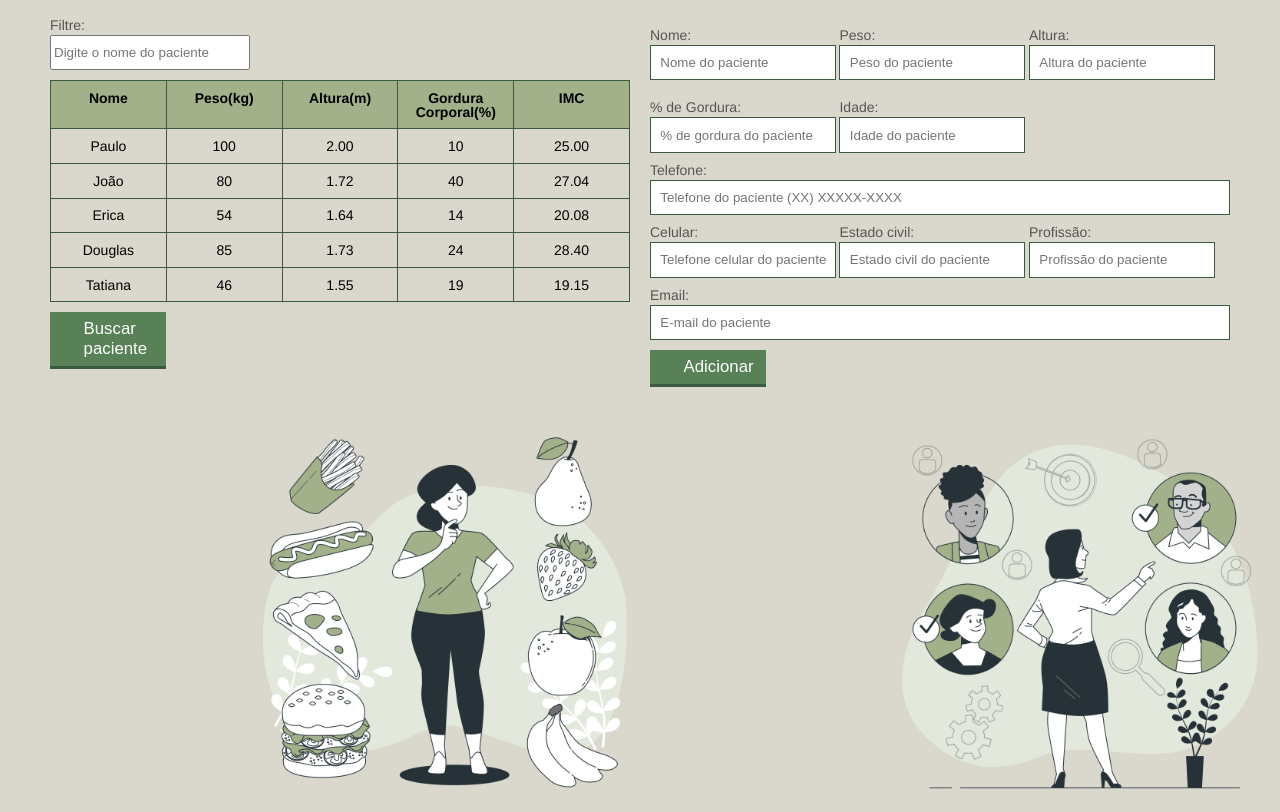
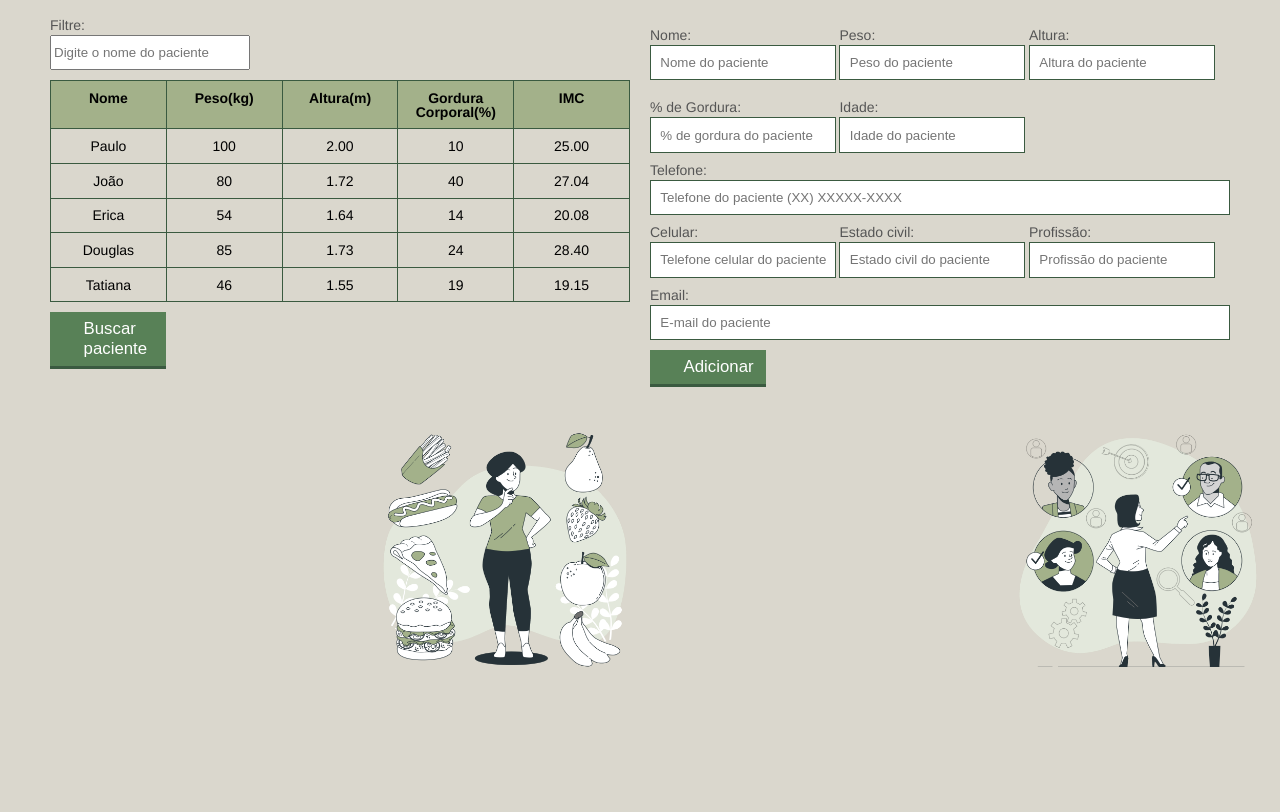
Before and after one commit to chiamulerw/saudeExtensao, a plain HTML site: page index.html in a window 1280 px wide. Shown: the part 151-963 px from the top of the page. After the commit the page ends 835 px from the top, so only its background shows below. Drawn offline with Linux system fonts and the light colour scheme.

Commit message:
Add files via upload

```diff
--- a/css/index.css
+++ b/css/index.css
@@ -183,8 +183,8 @@ button[disabled=disabled], button:disabled {
 
 }
 .imagemum, .imagemdois{
-	width: 30%;
-	height: 50% ;
-	margin-left: 250px;
+	width: 20%;
+	height: 40% ;
+	margin-left: 375px;
 
 }
```
Also changed, not shown: index.html (+1 -0 lines).
